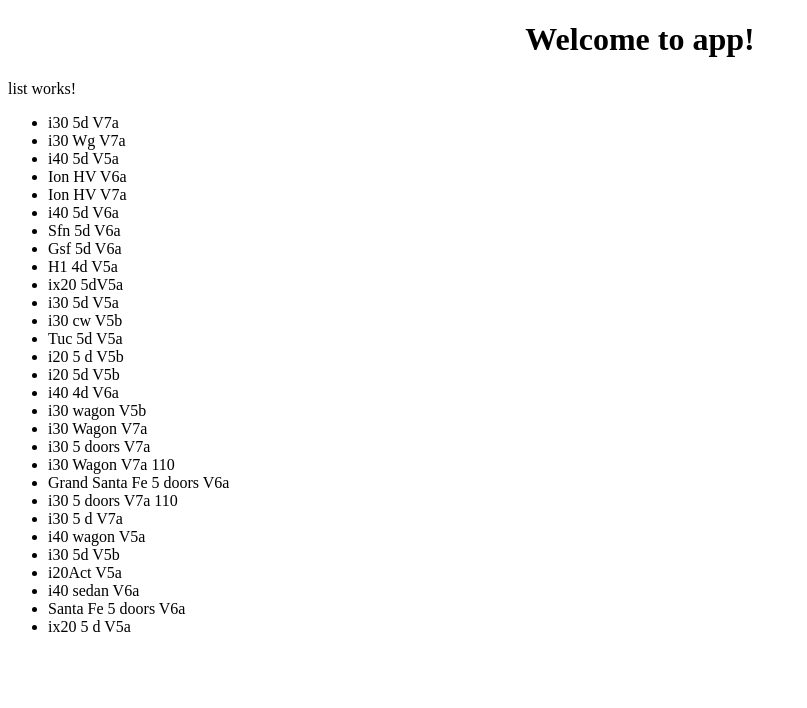
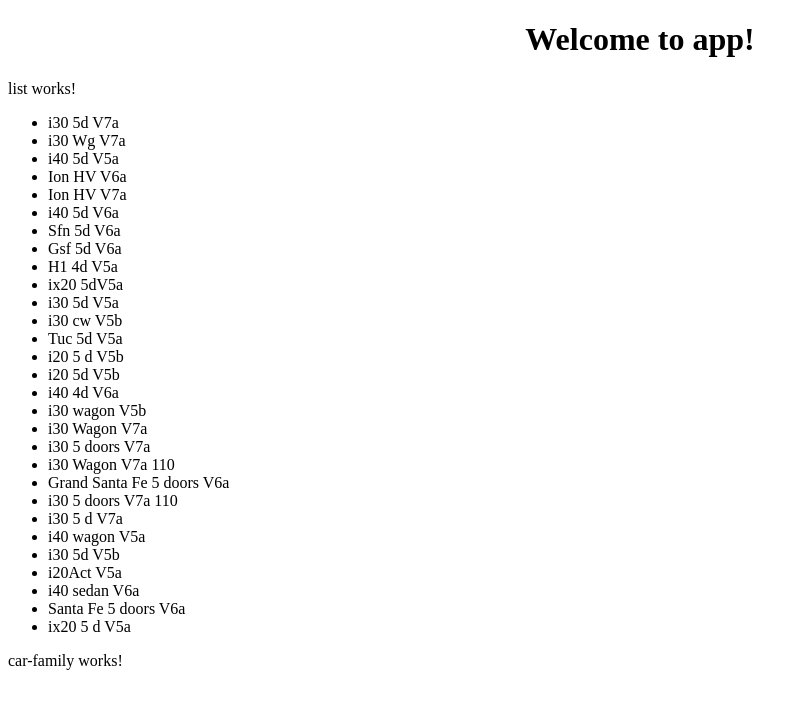
Before and after one commit to alainduchateau/bigTest, an Angular app: page / in a window 1280 px wide. Shown: the top 708 px of the page, without its empty margins (0-807 px from the left). Built offline with nearby package versions, Linux system fonts and the light colour scheme.

Commit message:
car Family implementation

```diff
--- a/src/app/app.component.html
+++ b/src/app/app.component.html
@@ -6,3 +6,5 @@
 </div>
 
 <app-list></app-list>
+
+<app-car-family></app-car-family>
--- a/src/app/car-family/car-family.component.ts
+++ b/src/app/car-family/car-family.component.ts
@@ -1,4 +1,5 @@
 import { Component, OnInit } from '@angular/core';
+import { bigDealService } from '../services/bigDeal.service';
 
 @Component({
   selector: 'app-car-family',
@@ -7,9 +8,16 @@ import { Component, OnInit } from '@angular/core';
 })
 export class CarFamilyComponent implements OnInit {
 
-  constructor() { }
+  constructor(private bigDealService:bigDealService) { }
+
+  modelFamily : any;
 
   ngOnInit() {
+
+    this.modelFamily = this.bigDealService.getCarByModel("i30 5d V7a");
+
+    console.log(this.modelFamily);
+
   }
 
 }
```
